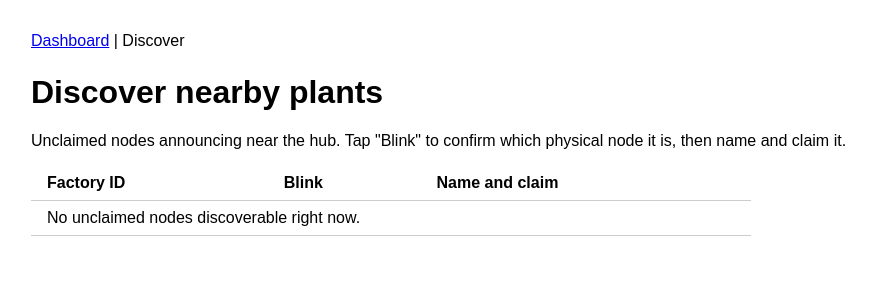
After one commit to mskasal/office-plant, a FastAPI app: page /discover in a window 1280 px wide. The commit adds this page. Shown: the top 300 px of the page, without its empty margins (1-877 px from the left). Run offline with FastAPI, Linux system fonts and the light colour scheme; parts of the project's set-up code (start-up, migrations or seed data) failed here and were passed over.

Commit message:
feat(hub): add Discover dashboard page (M4 Task 6)
Lists announcing unclaimed nodes with Blink/Claim actions, wired to the
provisioning Hub added in the previous commit. create_app() takes an
injectable send callable (defaults to a no-op so the dashboard still runs
standalone without a real dongle attached); hub/main.py wires it to a real
SerialBridge.send and routes decoded ANNOUNCE frames into the
provisioning Hub alongside DATA frames into ingest.

```diff
--- /dev/null
+++ b/hub/dashboard/templates/discover.html
@@ -0,0 +1,50 @@
+<!DOCTYPE html>
+<html lang="en">
+<head>
+<meta charset="utf-8">
+<title>Discover — Office Plant Swarm</title>
+<style>
+  body { font-family: sans-serif; margin: 2rem; }
+  table { border-collapse: collapse; width: 100%; max-width: 720px; }
+  th, td { text-align: left; padding: 0.5rem 1rem; border-bottom: 1px solid #ccc; }
+  form { display: inline; }
+  input[type=text] { padding: 0.25rem; }
+  button { padding: 0.25rem 0.75rem; margin-left: 0.25rem; }
+  nav { margin-bottom: 1.5rem; }
+</style>
+</head>
+<body>
+<nav><a href="/">Dashboard</a> | Discover</nav>
+<h1>Discover nearby plants</h1>
+<p>Unclaimed nodes announcing near the hub. Tap "Blink" to confirm which physical node it is, then name and claim it.</p>
+<table>
+  <thead>
+    <tr>
+      <th>Factory ID</th>
+      <th>Blink</th>
+      <th>Name and claim</th>
+    </tr>
+  </thead>
+  <tbody>
+  {% for factory_id in factory_ids %}
+    <tr>
+      <td>0x{{ "%04x"|format(factory_id) }}</td>
+      <td>
+        <form method="post" action="/discover/{{ factory_id }}/blink">
+          <button type="submit">Blink</button>
+        </form>
+      </td>
+      <td>
+        <form method="post" action="/discover/{{ factory_id }}/claim">
+          <input type="text" name="name" placeholder="e.g. Ficus - meeting room" required>
+          <button type="submit">Claim</button>
+        </form>
+      </td>
+    </tr>
+  {% else %}
+    <tr><td colspan="3">No unclaimed nodes discoverable right now.</td></tr>
+  {% endfor %}
+  </tbody>
+</table>
+</body>
+</html>
--- a/hub/dashboard/templates/index.html
+++ b/hub/dashboard/templates/index.html
@@ -11,9 +11,11 @@
   .status-ok { color: #15803d; }
   .status-offline { color: #b91c1c; font-style: italic; }
   .status-unknown { color: #666; }
+  nav { margin-bottom: 1.5rem; }
 </style>
 </head>
 <body>
+<nav>Dashboard | <a href="/discover">Discover</a></nav>
 <h1>Office Plant Swarm</h1>
 <table>
   <thead>
--- a/hub/main.py
+++ b/hub/main.py
@@ -12,21 +12,25 @@ import time
 
 from hub.api import create_app
 from hub.ingest import ingest_data_frame
-from hub.protocol_frame import DataFrame
+from hub.protocol_frame import AnnounceFrame, DataFrame
+from hub.provisioning import Hub as ProvisioningHub
 from hub.serial_bridge import ReceivedFrame, SerialBridge
 
-# BEACON/JOIN frames are protocol-level only (M2 link-forming / M4
-# provisioning concerns) — M3's hub only persists DATA readings, per spec
-# Section 6's nodes/readings schema.
+# BEACON/JOIN frames are protocol-level only (M2 link-forming concerns) —
+# the hub only acts on DATA (readings, M3) and ANNOUNCE (discovery, M4).
 SERIAL_IDLE_POLL_INTERVAL_SEC = 0.05
 
 
-def make_on_frame(conn):
-    """Builds the SerialBridge callback that ingests DATA frames into `conn`."""
+def make_on_frame(conn, provisioning_hub: ProvisioningHub):
+    """Builds the SerialBridge callback: DATA frames get ingested as
+    readings, ANNOUNCE frames update the provisioning Hub's discoverable-
+    nodes registry."""
 
     def on_frame(received: ReceivedFrame) -> None:
         if isinstance(received.frame, DataFrame):
             ingest_data_frame(conn, received.frame, timestamp=int(time.time()))
+        elif isinstance(received.frame, AnnounceFrame):
+            provisioning_hub.observe_announce(received.frame, rssi=received.rssi)
 
     return on_frame
 
@@ -57,7 +61,8 @@ def main() -> None:
     app = create_app(db_path=args.db)
 
     port = serial.Serial(args.serial_port, args.baud_rate, timeout=1)
-    bridge = SerialBridge(port, on_frame=make_on_frame(app.state.conn))
+    bridge = SerialBridge(port, on_frame=make_on_frame(app.state.conn, app.state.provisioning_hub))
+    app.state.send = bridge.send  # replaces create_app's no-op default now that a real port exists
 
     stop_event = threading.Event()
     poll_thread = threading.Thread(target=serial_poll_loop, args=(bridge, stop_event), daemon=True)
--- a/hub/requirements.txt
+++ b/hub/requirements.txt
@@ -2,3 +2,4 @@ fastapi
 uvicorn
 jinja2
 pyserial
+python-multipart
```
Also changed, not shown: hub/api.py (+27 -3 lines), tests/test_hub_api.py (+56 -8 lines), tests/test_hub_main.py (+15 -4 lines).
